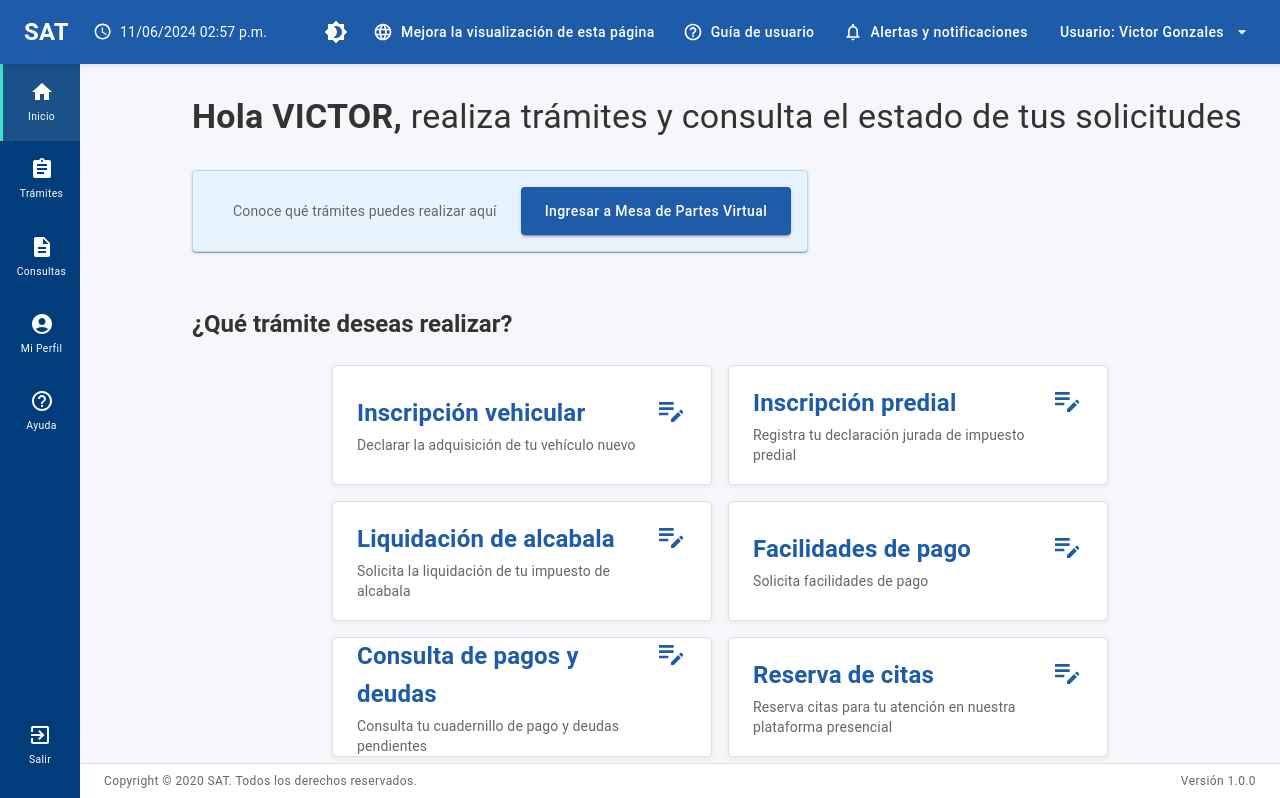
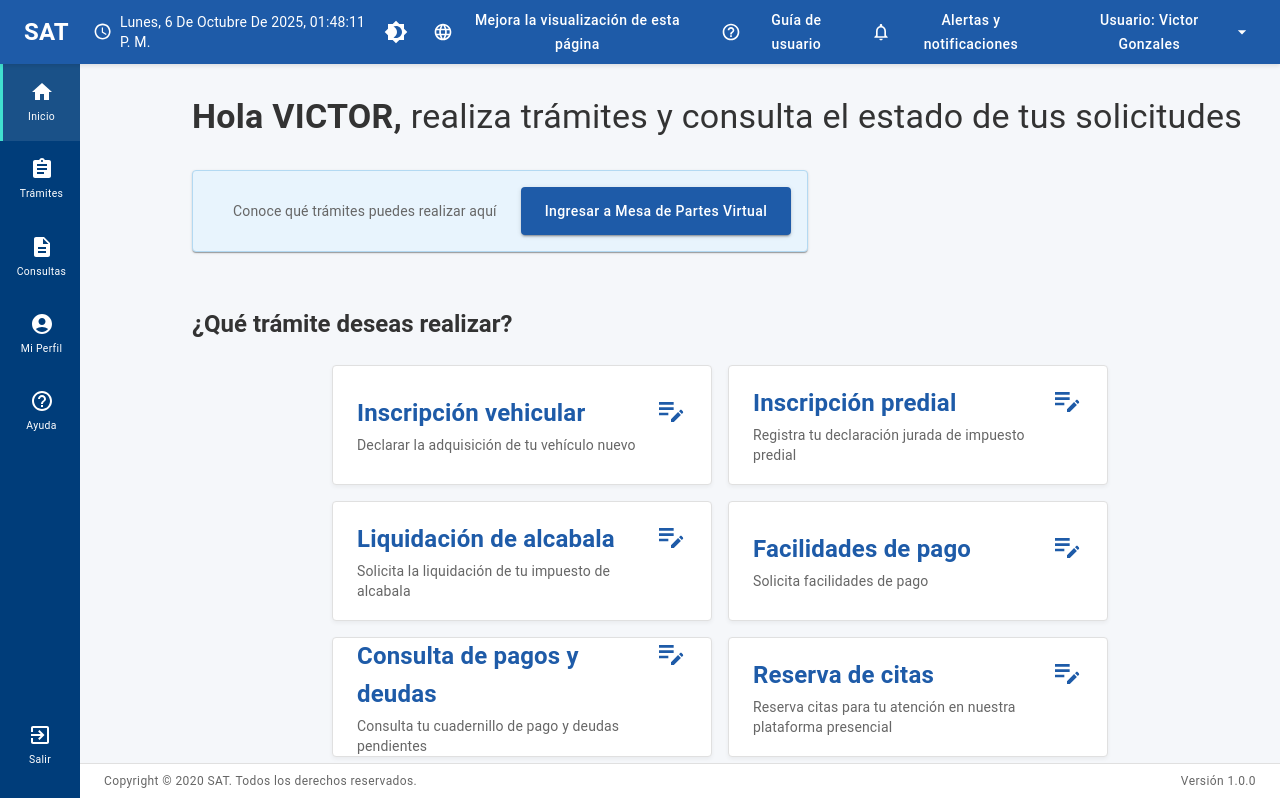
Before and after one commit to jchongs80/prototipoDJ, a React (Create React App) app: page /dashboard in a window 1280 px wide. Shown: the top 798 px of the page. Built offline with nearby package versions, Linux system fonts and the light colour scheme.

Commit message:
ActualizarUltimo

```diff
--- a/src/components/Dashboard.tsx
+++ b/src/components/Dashboard.tsx
@@ -1,5 +1,5 @@
 // src/components/Dashboard.tsx
-import React, { useState } from 'react';
+import React, { useState, useEffect } from 'react';
 import { useLocation, useNavigate } from "react-router-dom";
 import {
   Box,
@@ -116,6 +116,22 @@ const Dashboard: React.FC<Props> = ({onLogout}) => {
 
   const nuevosPredios = location.state?.nuevosPredios || 0;
 
+  // 🕒 Estado para fecha y hora
+    const [dateTime, setDateTime] = useState(new Date());
+    useEffect(() => {
+      const interval = setInterval(() => setDateTime(new Date()), 1000);
+      return () => clearInterval(interval);
+    }, []);
+    const formattedDateTime = dateTime.toLocaleString("es-PE", {
+      weekday: "long",
+      year: "numeric",
+      month: "long",
+      day: "numeric",
+      hour: "2-digit",
+      minute: "2-digit",
+      second: "2-digit",
+    });
+
   const sidebarItems = [
     { icon: <HomeIcon />, label: 'Inicio', active: true },
     { icon: <AssignmentIcon />, label: 'Trámites', active: false },
@@ -188,8 +204,8 @@ const Dashboard: React.FC<Props> = ({onLogout}) => {
 
           <Box sx={{ display: 'flex', alignItems: 'center', gap: 1 }}>
             <ScheduleIcon sx={{ fontSize: '1.2rem' }} />
-            <Typography variant="body2" sx={{ fontSize: '0.875rem' }}>
-              11/06/2024 02:57 p.m.
+            <Typography variant="body2" sx={{ fontSize: '0.875rem', textTransform: "capitalize"  }}>
+             {formattedDateTime}
             </Typography>
           </Box>
 
```
